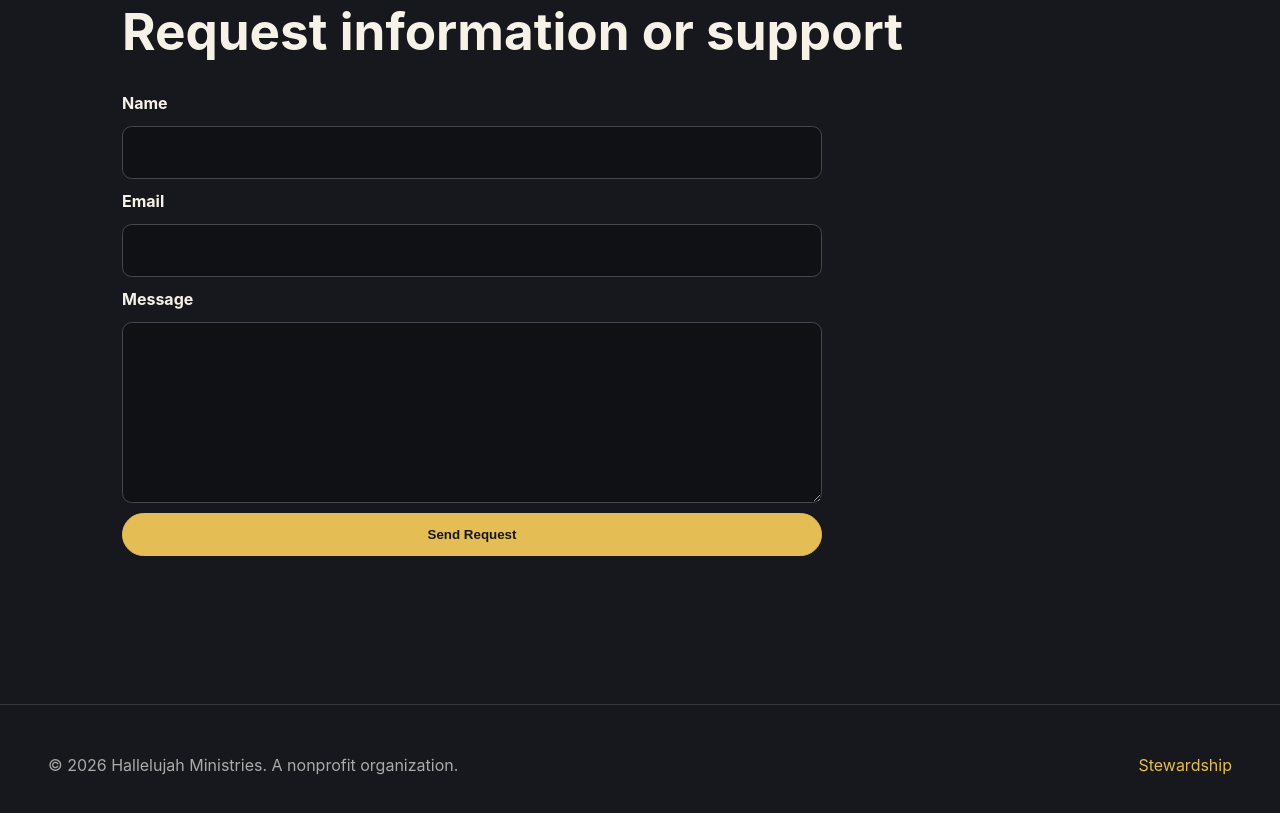
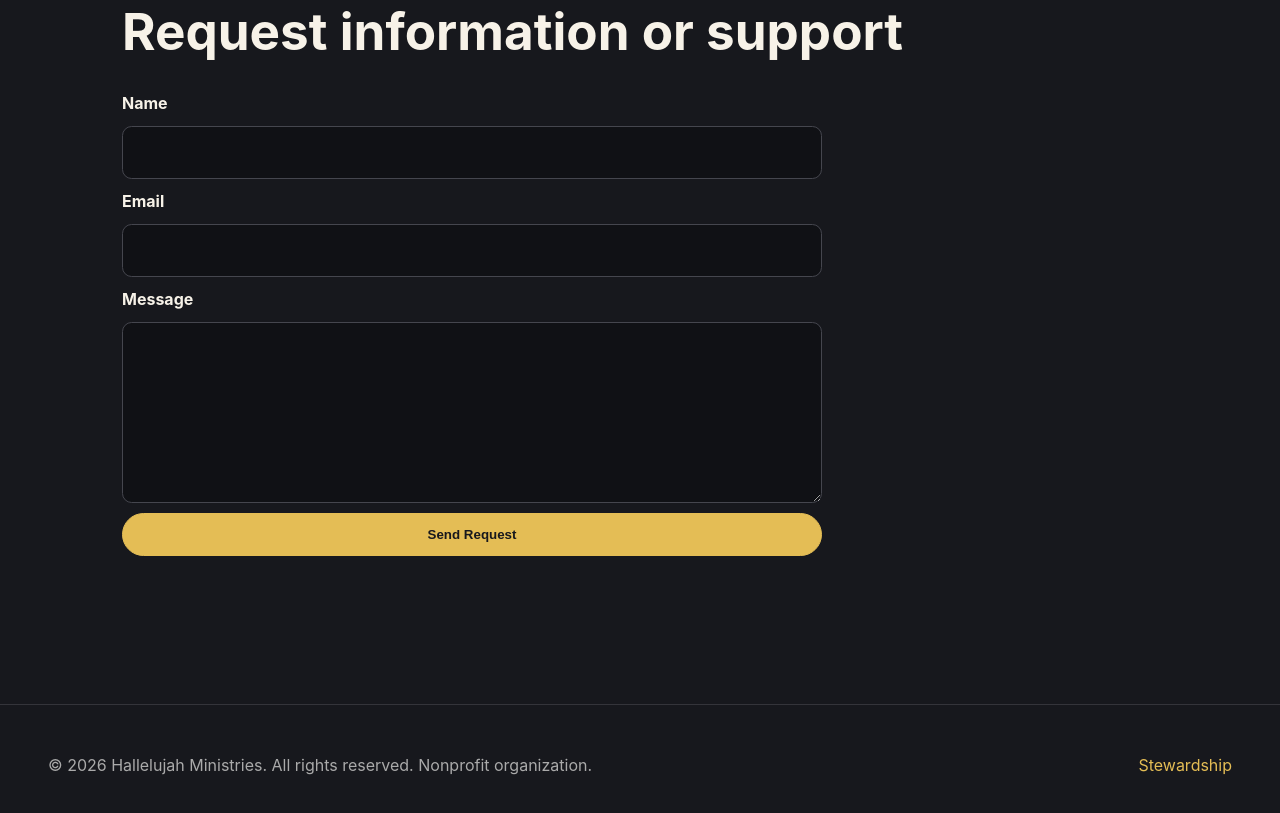
Before and after one commit to stpetepower-afk/hallelujah-ministries-site, a plain HTML site: page index.html in a window 1280 px wide. Shown: the part 2601-3414 px from the top of the page. Drawn offline with Linux system fonts and the light colour scheme.

Commit message:
fix(footer): normalize nonprofit footer wording

```diff
--- a/index.html
+++ b/index.html
@@ -51,7 +51,7 @@
       </form>
     </section>
   </main>
-  <footer class="site-footer"><p>© 2026 Hallelujah Ministries. A nonprofit organization.</p><p><a href="/stewardship/">Stewardship</a></p></footer>
+  <footer class="site-footer"><p>© 2026 Hallelujah Ministries. All rights reserved. Nonprofit organization.</p><p><a href="/stewardship/">Stewardship</a></p></footer>
   <script src="/assets/site.js" defer></script>
 </body>
 </html>
```
